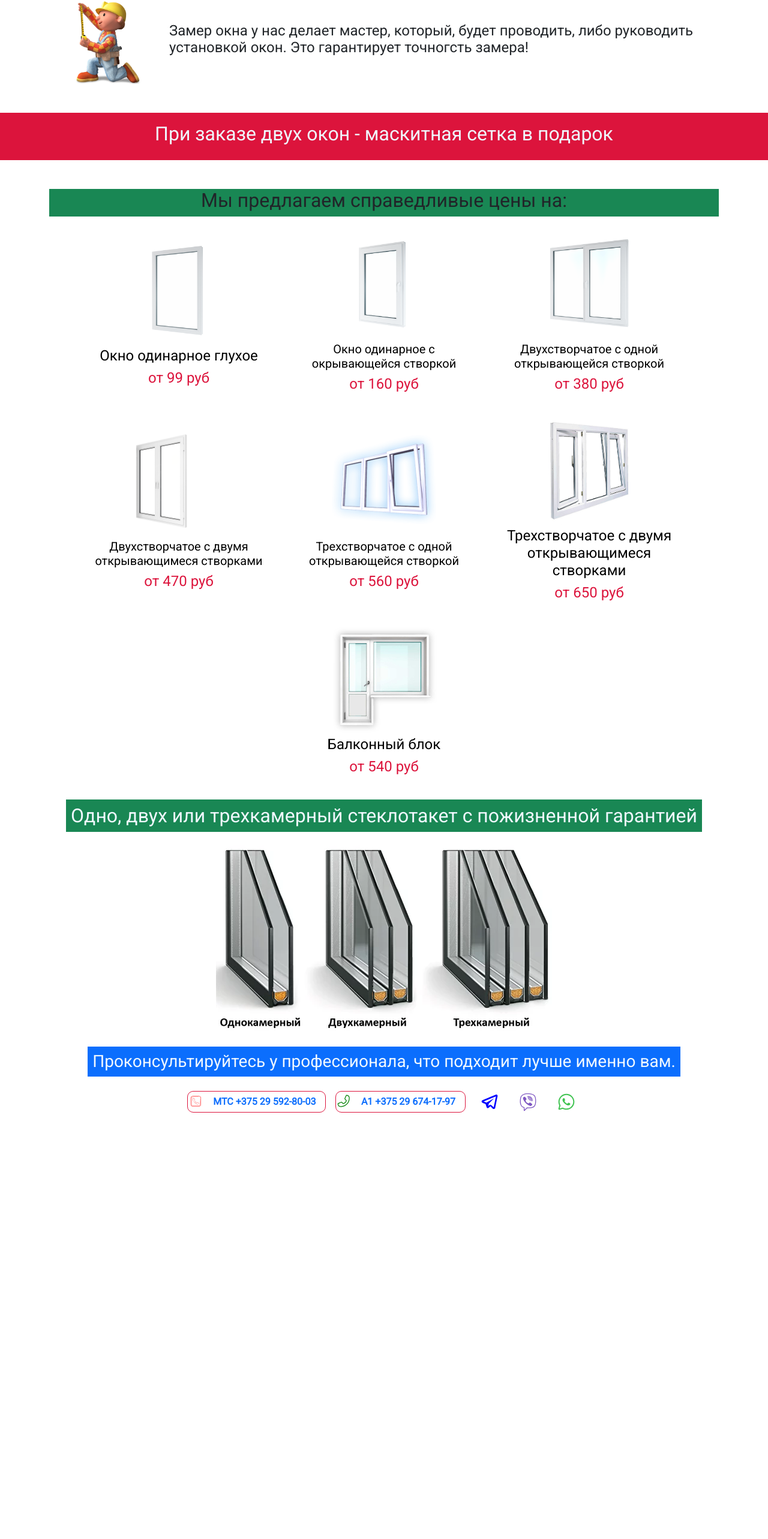
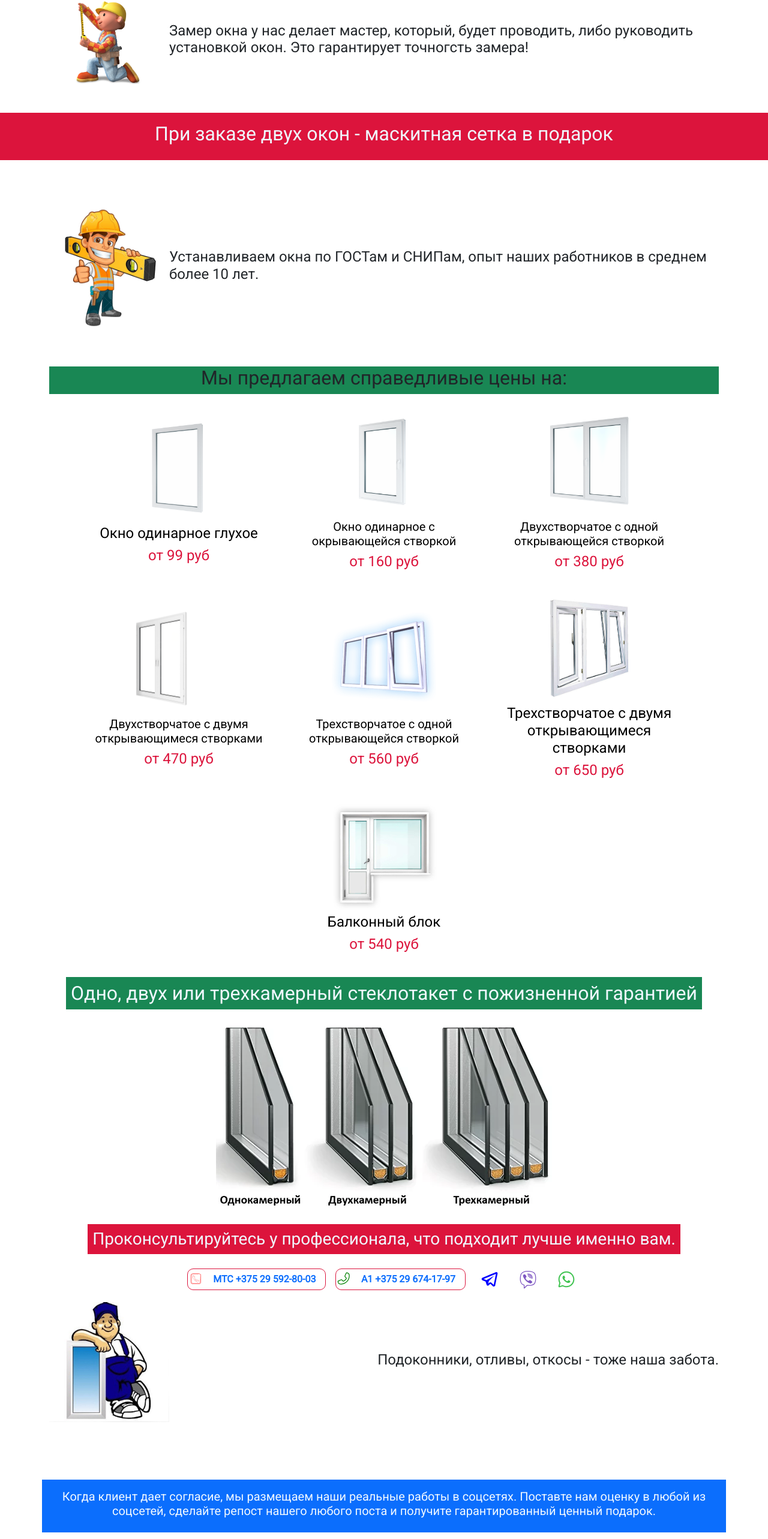
Before and after one commit to ivan-solonovich/masterokvitebsk, a Vue app: page /#/windows in a window 1280 px wide. Shown: the part 212-2778 px from the top of the page at 60% size. Before the commit the page ends 2075 px from the top, so only its background shows below. Built offline with nearby package versions, Linux system fonts and the light colour scheme.

Commit message:
first commit

```diff
--- a/src/components/navbar/NavBar.vue
+++ b/src/components/navbar/NavBar.vue
@@ -22,9 +22,7 @@
                 <a class="nav-link" href="#">Окна для квартиры</a>
                 </router-link>
               </li>
-              <li class="nav-item">
-                <a class="nav-link" href="#">Остекление домов и котетжей</a>
-              </li>
+
               <li class="nav-item">
                 <a class="nav-link" href="#">Остеклениие балконов</a>
               </li>
--- /dev/null
+++ b/src/components/windowshome/OtlivOtkos.vue
@@ -0,0 +1,44 @@
+<template>
+  <div class="zamer-okna">
+    <div class="container zamer-okna">
+      <div class="zamer-content">
+
+        <img class="zamer-okna-image" src="../../assets/windows/unkle-master.jpg" alt="">
+
+
+        <h4>Подоконники, отливы, откосы - тоже наша забота.  </h4>
+
+
+      </div>
+    </div>
+  </div>
+
+</template>
+
+<script>
+export default {
+  name: "OtlivOtkos"
+}
+</script>
+
+<style scoped>
+.zamer-okna{
+  width: 100%;
+  display: flex;
+  justify-content: center;
+  align-items: center;
+  padding-top: 1rem;
+  padding-bottom: 2rem;
+}
+.zamer-content{
+  width: 100%;
+  display: flex;
+  align-items: center;
+  justify-content: space-between;
+
+}
+.zamer-okna-image{
+  width: 200px;
+  height: auto;
+}
+</style>
--- /dev/null
+++ b/src/components/windowshome/UstanovkaOkna.vue
@@ -0,0 +1,44 @@
+<template>
+  <div class="zamer-okna">
+    <div class="container zamer-okna">
+      <div class="zamer-content">
+
+        <img class="zamer-okna-image" src="../../assets/windows/zamer-okna.jpg" alt="">
+
+
+        <h4>Устанавливаем окна по ГОСТам и СНИПам, опыт наших работников в среднем более 10 лет. </h4>
+
+
+      </div>
+    </div>
+  </div>
+
+</template>
+
+<script>
+export default {
+  name: "UstanovkaOkna"
+}
+</script>
+
+<style scoped>
+.zamer-okna{
+  width: 100%;
+  display: flex;
+  justify-content: center;
+  align-items: center;
+  padding-top: 1rem;
+  padding-bottom: 2rem;
+}
+.zamer-content{
+  width: 100%;
+  display: flex;
+  align-items: center;
+  justify-content: space-between;
+
+}
+.zamer-okna-image{
+  width: 200px;
+  height: auto;
+}
+</style>
--- a/src/components/windowshome/WindowsHome.vue
+++ b/src/components/windowshome/WindowsHome.vue
@@ -2,8 +2,11 @@
 <div class="windows-home">
   <ZamerOkna/>
   <RedLineSecond/>
+  <UstanovkaOkna/>
   <WindowsContent/>
   <WindowsSystem/>
+  <OtlivOtkos/>
+  <SocialNetworks/>
 </div>
 </template>
 
@@ -11,10 +14,13 @@
 import RedLineSecond from "@/components/others/RedLineSecond";
 import WindowsContent from "@/components/windowshome/WindowsContent";
 import WindowsSystem from "@/components/windowshome/WindowsSystem";
-import ZamerOkna from "@/assets/windows/ZamerOkna";
+import ZamerOkna from "@/components/windowshome/ZamerOkna";
+import UstanovkaOkna from "@/components/windowshome/UstanovkaOkna";
+import OtlivOtkos from "@/components/windowshome/OtlivOtkos";
+import SocialNetworks from "@/components/networks/SocialNetworks";
 export default {
   name: "WindowsHome",
-  components: {ZamerOkna, WindowsSystem, WindowsContent, RedLineSecond}
+  components: {SocialNetworks, OtlivOtkos, UstanovkaOkna, ZamerOkna, WindowsSystem, WindowsContent, RedLineSecond}
 }
 </script>
 
--- a/src/components/windowshome/WindowsSystem.vue
+++ b/src/components/windowshome/WindowsSystem.vue
@@ -46,7 +46,7 @@ export default {
   padding: .5rem;
   margin-top: 1rem;
   margin-bottom: 1rem;
-  background-color: #0b6efd;
+  background-color: crimson;
   color: aliceblue;
 }
 </style>
```
Also changed, not shown: src/assets/windows/unkle-master.jpg (added), src/assets/windows/zamer-okna.jpg (added), src/components/windowshome/ZamerOkna.vue (renamed from src/assets/windows/ZamerOkna.vue).
